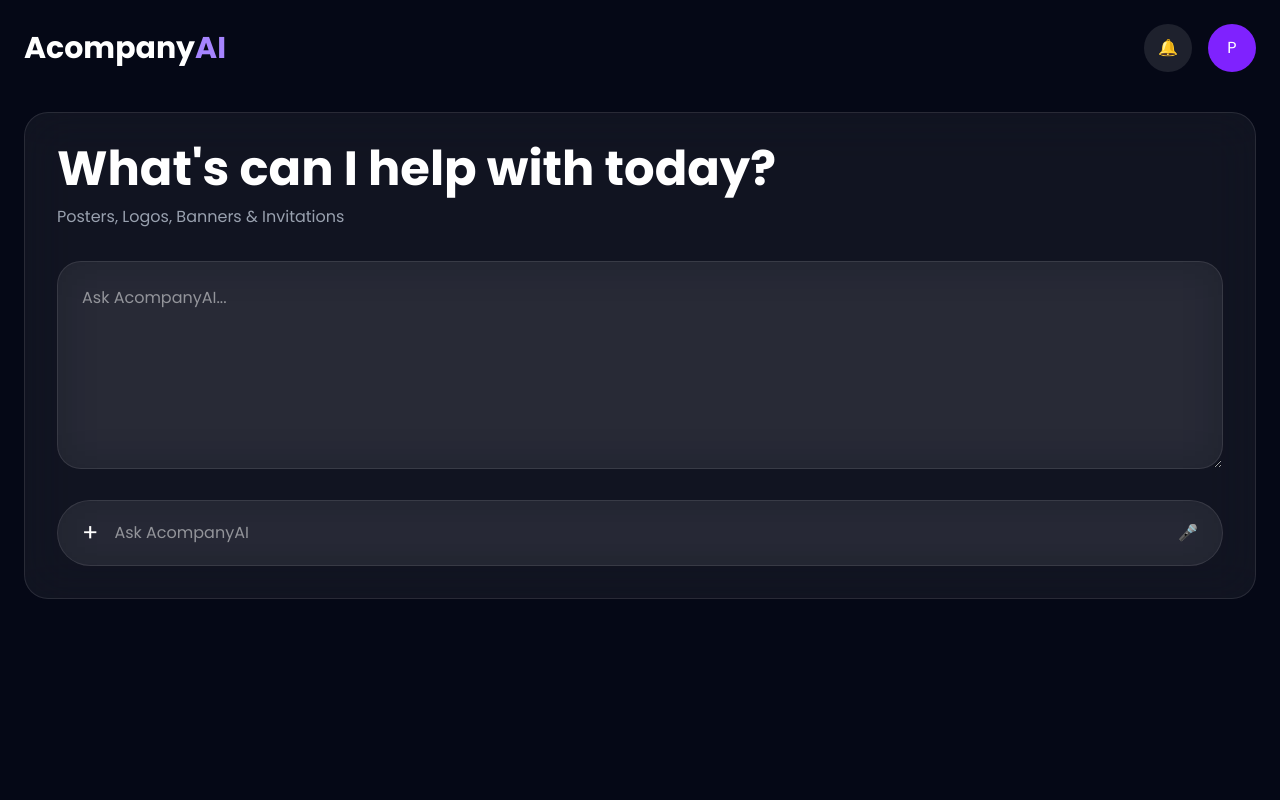
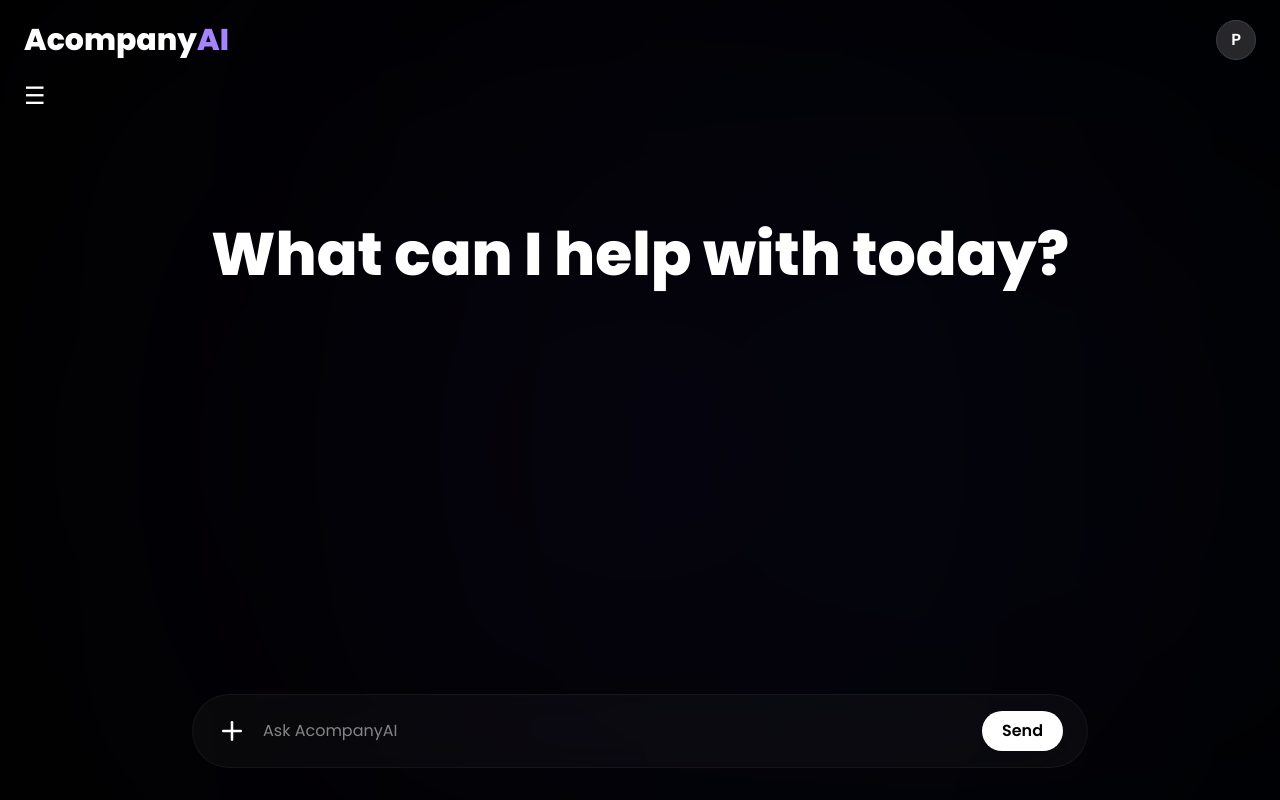
Before and after one commit to AcompanyAI/AcompanyAi, a Next.js app in the folder frontend/: page /dashboard in a window 1280 px wide. Built offline with nearby package versions, Linux system fonts and the light colour scheme.

Commit message:
Premium dashboard update

```diff
--- a/frontend/app/dashboard/page.tsx
+++ b/frontend/app/dashboard/page.tsx
@@ -1,69 +1,163 @@
+"use client";
+
+import { useState } from "react";
+import { Plus, Mic } from "lucide-react";
 export default function Dashboard() {
+  const [showProjects, setShowProjects] = useState(false);
   return (
-    <div className="min-h-screen bg-[#050816] text-white">
 
-      {/* Top Bar */}
-      <div className="flex items-center justify-between p-6">
-        <h1 className="text-3xl font-bold">
-          Acompany<span className="text-violet-400">AI</span>
+    <div className="min-h-screen text-white relative overflow-hidden">
+<div className="absolute inset-0 -z-10">
+<div className="absolute inset-0 -z-1000 bg-black"></div>
+
+  <div className="absolute top-0 left-1/2 -translate-x-1/2 w-[900px] h-[900px] bg-violet-500/5 rounded-full blur-[250px]"></div>
+
+  <div className="absolute bottom-0 right-0 w-[700px] h-[700px] bg-blue-500/5 rounded-full blur-[250px]"></div>
+
+</div>
+      {/* Header */}
+      <div className="flex items-center justify-between px-6 py-5">
+
+        <h1 className="text-3xl font-black">
+          Acompany
+          <span className="text-violet-400">AI</span>
         </h1>
 
-        <div className="flex gap-4">
-          <button className="w-12 h-12 rounded-full bg-white/10">
-            🔔
-          </button>
+      <button
+className="
+w-10
+h-10
+rounded-full
+bg-zinc-800
+border
+border-zinc-700
+text-white
+font-semibold
+hover:bg-zinc-700
+transition
+"
+>
+P
+</button>
 
-          <button className="w-12 h-12 rounded-full bg-violet-600">
-            P
-          </button>
-        </div>
       </div>
 
-      {/* Main Box */}
-      <div className="mx-6 mt-4 rounded-3xl border border-white/10 bg-white/5 backdrop-blur-xl p-8">
+      {/* Recent Projects */}
+      <div className="px-6">
 
-        <h2 className="text-5xl font-bold">
-          What's can I help with today?
-        </h2>
+        <button className="
 
-        <p className="mt-3 text-gray-400">
-          Posters, Logos, Banners & Invitations
-        </p>
+">
 
-        {/* Glass Text Area */}
-        <div className="mt-8">
-          <textarea
-            placeholder="Ask AcompanyAI..."
+        </button>
+<button
+className="
+text-white
+text-2xl
+hover:text-blue-400
+transition-all
+duration-300
+"
+>
+☰
+</button>
+      </div>
+
+      {/* Center Content */}
+      <div className="
+      flex
+      flex-col
+      items-center
+      justify-center
+      text-center
+      mt-28
+      px-4
+      ">
+
+       <h1 className="text-4xl md:text-6xl font-black text-white">
+  What can I help with today?
+</h1>
+
+
+      </div>
+
+      {/* Bottom Glass Input */}
+      <div className="
+      fixed
+      bottom-8
+      left-1/2
+      -translate-x-1/2
+      w-[95%]
+      max-w-4xl
+      ">
+
+        <div className="
+       bg-white/[0.03]
+        backdrop-blur-2xl
+        border
+        border-white/5
+        rounded-full
+        px-6
+        py-4
+        flex
+        items-center
+        gap-4
+        ">
+
+
+<label className="cursor-pointer">
+  <input
+    type="file"
+    accept="image/*"
+    className="hidden"
+  />
+
+  <div
+    className="
+
+
+    flex
+    items-center
+    justify-center
+    hover:bg-white/[0.08]
+    transition-all
+    duration-300
+    "
+  >
+    <Plus size={30
+
+    } />
+  </div>
+</label>
+          <input
+            placeholder="Ask AcompanyAI"
             className="
-            w-full
-            h-52
-            rounded-3xl
-            bg-white/5
-            border border-white/10
-            backdrop-blur-xl
-            p-6
-            text-white
+            flex-1
+            bg-transparent
             outline-none
             "
           />
-        </div>
+<button
+  className="
+ "
+>
+   <button
+  className="
+  px-5
+  py-2
+  rounded-full
+  bg-white
+  text-black
+  font-semibold
+  hover:scale-105
+  transition-all
+  duration-300
+  "
+>
+  Send
+</button>
 
-        {/* Bottom Input */}
-        <div className="mt-6 flex items-center justify-between rounded-full border border-white/10 bg-white/5 backdrop-blur-xl px-6 py-4">
-
-          <button className="text-2xl">
-            +
-          </button>
-
-          <input
-            placeholder="Ask AcompanyAI"
-            className="bg-transparent flex-1 mx-4 outline-none"
-          />
-
-          <button>
-            🎤
-          </button>
-
+</button>
         </div>
 
       </div>
--- a/frontend/app/page.tsx
+++ b/frontend/app/page.tsx
@@ -92,7 +92,7 @@
         </p>
 
         <a
-   href="/dashboard">
+  href="/dashboard"
   className="
   mt-10
   px-12
@@ -108,6 +108,7 @@
   transition-all
   duration-300
   "
+>
   Start Free
 </a>
       </section>
```
